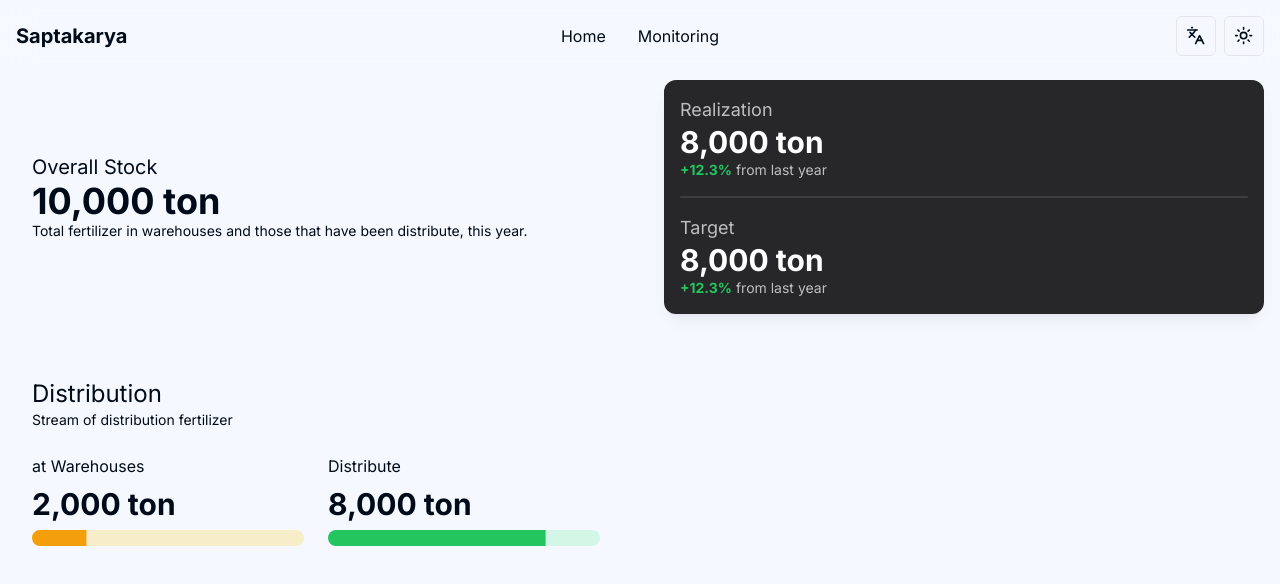
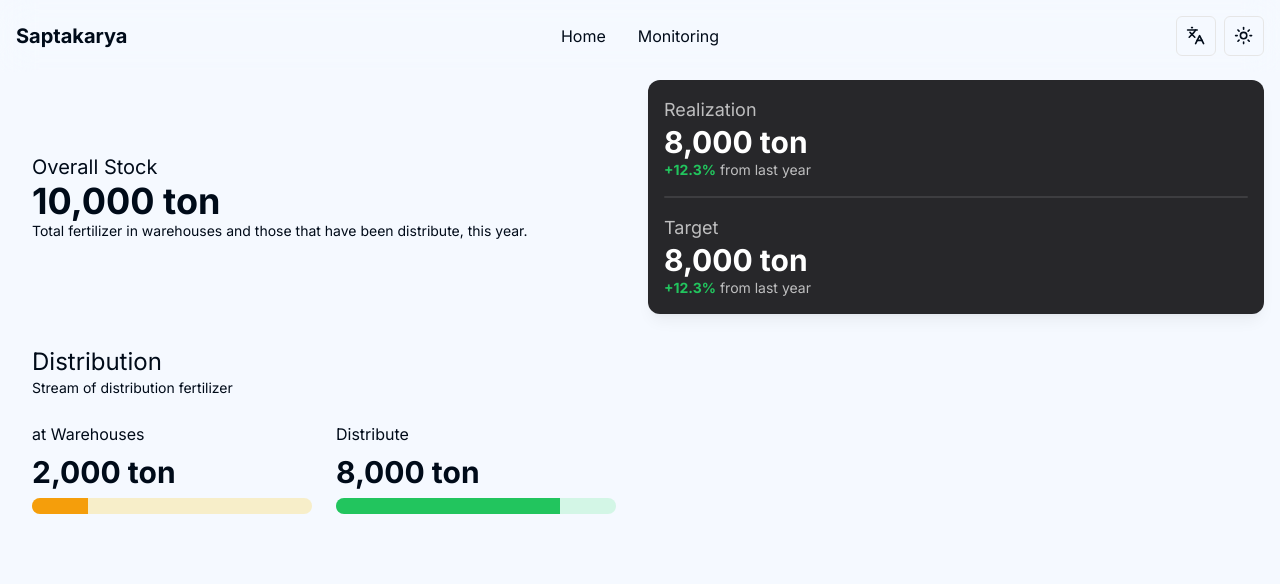
Before and after one commit to weexdayend/didactic-waffle, a Next.js app: page /en/home in a window 1280 px wide. Shown: the top 584 px of the page. Built offline with nearby package versions, Linux system fonts and the light colour scheme.

Commit message:
fixing gap

```diff
--- a/src/app/[locale]/(main)/home/page.tsx
+++ b/src/app/[locale]/(main)/home/page.tsx
@@ -10,7 +10,7 @@ const Page = () => {
 
   return (
     <div className='flex flex-col items-center py-20'>
-      <div className='w-full grid sm:grid-cols-1 md:grid-cols-2 lg:grid-cols-2 xl:grid-cols-2 gap-12 px-4'>
+      <div className='w-full grid sm:grid-cols-1 md:grid-cols-2 lg:grid-cols-2 xl:grid-cols-2 gap-4 px-4'>
         <div className='flex flex-col w-full h-full justify-center p-4'>
           <h4 className='text-xl'>{cs('title')}</h4>
           <h1 className='font-bold text-4xl'>10,000 ton</h1>
```
